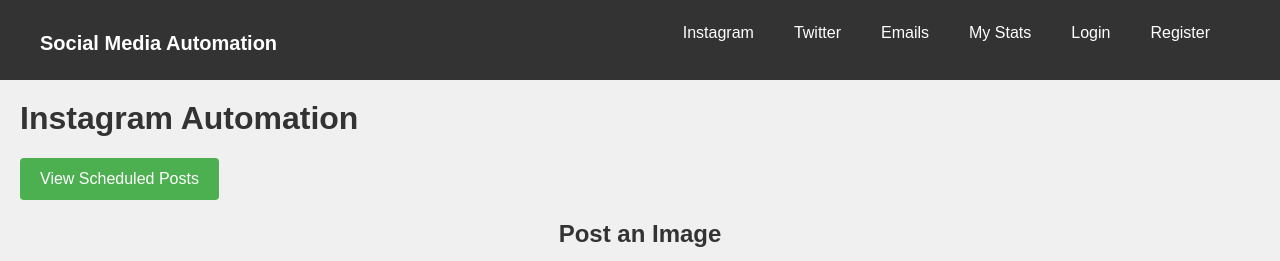
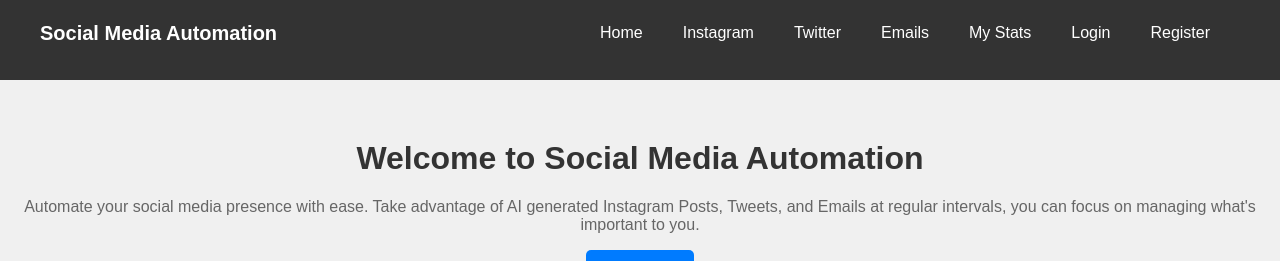
Before and after one commit to SakethSripada/Flask-SocialMedia-Automation, a Flask app: page / in a window 1280 px wide. Shown: the top 261 px of the page. Run offline with Flask 3, Linux system fonts and the light colour scheme; some libraries are stand-ins or nearby versions.

Commit message:
set the landing page as the home page

```diff
--- a/app.py
+++ b/app.py
@@ -162,7 +162,12 @@ os.makedirs(UPLOAD_FOLDER, exist_ok=True)
 @app.route('/')
 def home():
     logged_in = is_user_logged_in()
-    return render_template("index.html", logged_in=logged_in)
+    return render_template("landing.html", logged_in=logged_in)
+
+
+@app.route("/instagram_form")
+def instagram_form():
+    return render_template("instagram.html", logged_in='user_id' in session)
 
 
 # route for sending of verification email
@@ -806,11 +811,6 @@ def email_form():
     return render_template("emails.html", logged_in='user_id' in session)
 
 
-@app.route("/landing")
-def landing():
-    return render_template("landing.html")
-
-
 # CLI command so that all the users can quickly be deleted, type in: flask delete-all-users
 @app.cli.command("delete-all-users")
 def delete_users():
--- a/templates/emails.html
+++ b/templates/emails.html
@@ -17,7 +17,8 @@
         <div class="nav-container">
             <a href="/" class="nav-logo">Social Media Automation</a>
             <ul class="nav-links">
-            <li><a href="{{ url_for('home') }}">Instagram</a></li>
+            <li><a href="{{ url_for('home') }}">Home</a></li>
+                <li><a href="{{ url_for('instagram_form') }}">Instagram</a></li>
             <li><a href="{{ url_for('tweet_form') }}">Twitter</a></li>
                 <li><a href="{{ url_for('email_form') }}">Emails</a></li>
             <li><a href="">My Stats</a></li>
--- a/templates/index.html
+++ b/templates/instagram.html
@@ -17,7 +17,8 @@
         <div class="nav-container">
             <a href="/" class="nav-logo">Social Media Automation</a>
             <ul class="nav-links">
-            <li><a href="{{ url_for('home') }}">Instagram</a></li>
+            <li><a href="{{ url_for('home') }}">Home</a></li>
+                <li><a href="{{ url_for('instagram_form') }}">Instagram</a></li>
             <li><a href="{{ url_for('tweet_form') }}">Twitter</a></li>
                 <li><a href="{{ url_for('email_form') }}">Emails</a></li>
                 <li><a href="">My Stats</a></li>
--- a/templates/landing.html
+++ b/templates/landing.html
@@ -15,7 +15,8 @@
         <div class="nav-container">
             <a href="/" class="nav-logo">Social Media Automation</a>
             <ul class="nav-links">
-            <li><a href="{{ url_for('home') }}">Instagram</a></li>
+            <li><a href="{{ url_for('home') }}">Home</a></li>
+                <li><a href="{{ url_for('instagram_form') }}">Instagram</a></li>
             <li><a href="{{ url_for('tweet_form') }}">Twitter</a></li>
                 <li><a href="{{ url_for('email_form') }}">Emails</a></li>
                 <li><a href="">My Stats</a></li>
--- a/templates/tweet_form.html
+++ b/templates/tweet_form.html
@@ -17,7 +17,8 @@
         <div class="nav-container">
             <a href="/" class="nav-logo">Social Media Automation</a>
             <ul class="nav-links">
-            <li><a href="{{ url_for('home') }}">Instagram</a></li>
+            <li><a href="{{ url_for('home') }}">Home</a></li>
+                <li><a href="{{ url_for('instagram_form') }}">Instagram</a></li>
             <li><a href="{{ url_for('tweet_form') }}">Twitter</a></li>
                 <li><a href="{{ url_for('email_form') }}">Emails</a></li>
             <li><a href="">My Stats</a></li>
--- a/templates/user_recurring_posts.html
+++ b/templates/user_recurring_posts.html
@@ -71,7 +71,8 @@
         <div class="nav-container">
             <a href="/" class="nav-logo">Social Media Automation</a>
             <ul class="nav-links">
-                <li><a href="{{ url_for('home') }}">Instagram</a></li>
+                <li><a href="{{ url_for('home') }}">Home</a></li>
+                <li><a href="{{ url_for('instagram_form') }}">Instagram</a></li>
                 <li><a href="{{ url_for('tweet_form') }}">Twitter</a></li>
                 <li><a href="{{ url_for('email_form') }}">Emails</a></li>
                 <li><a href="">My Stats</a></li>
```
